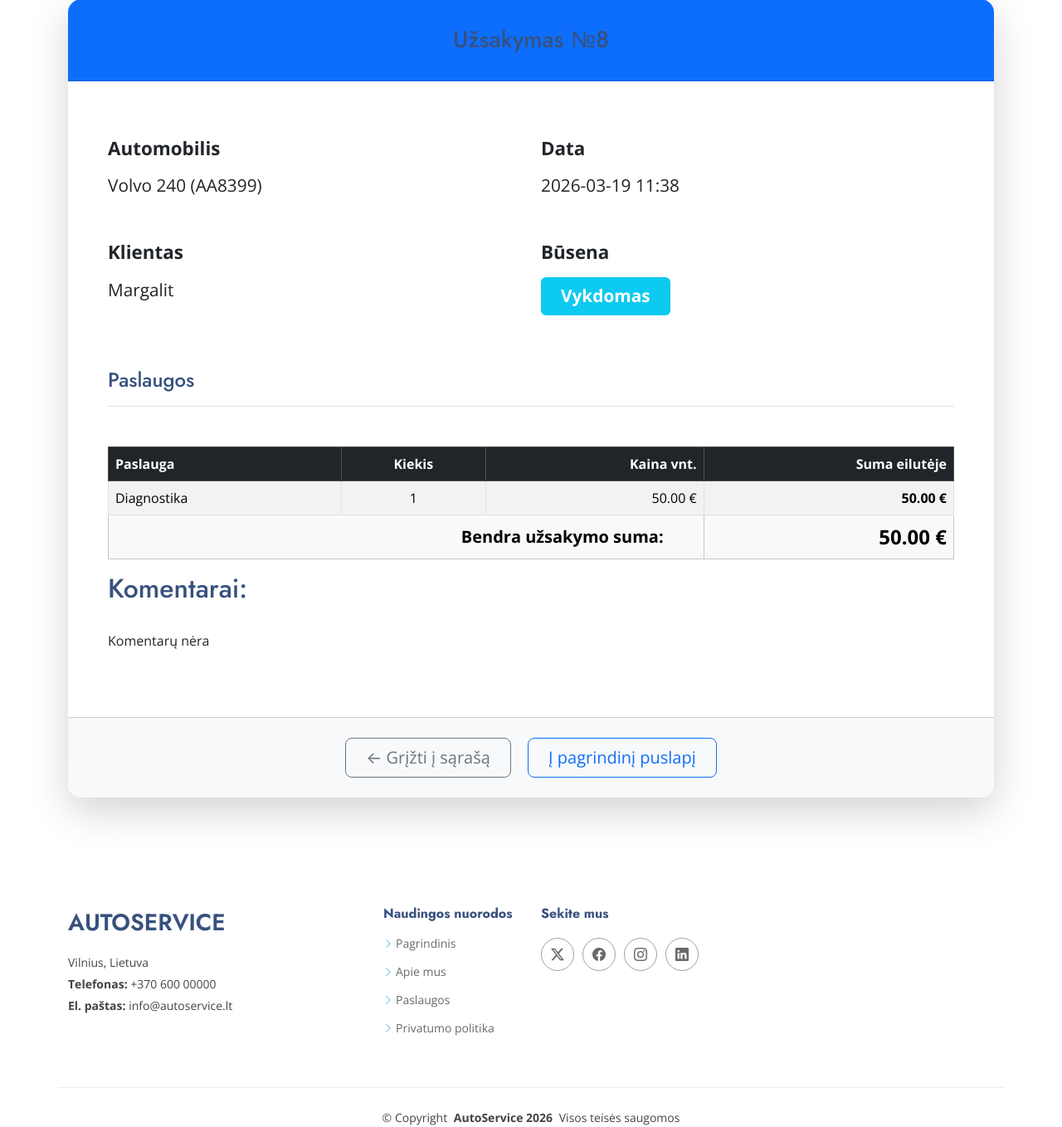
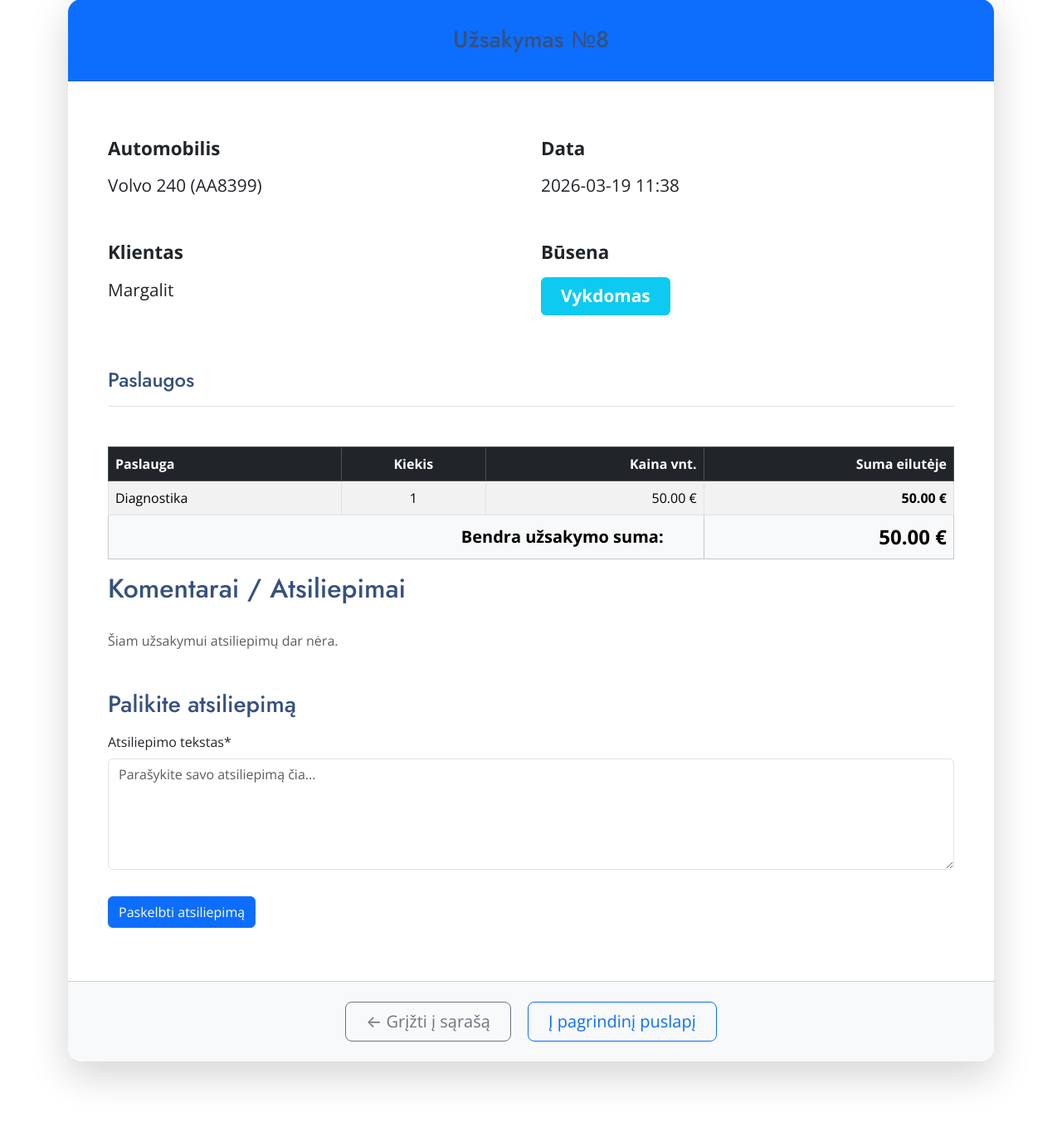
Before and after one commit to marelia-dev/django-autoservice-system, a Django app: page /autoservice/uzsakymas/8/ in a window 1280 px wide. Shown: the part 81-1439 px from the top of the page at 83% size. Run offline with Django 5.2, Linux system fonts and the light colour scheme; a user stored in the database is signed in; data comes from the database, SQL or seed files in the repository; both versions use the stored data as it was after the commit; some libraries are stand-ins or nearby versions.

Commit message:
9: galime palikti atsiliepima prie kiekvieno uzsakymo html

```diff
--- /dev/null
+++ b/mysite/autoservice/forms.py
@@ -0,0 +1,17 @@
+from .models import OrderReview
+from django import forms
+
+class OrderReviewForm(forms.ModelForm):
+    class Meta:
+        model = OrderReview
+        fields = ['content']
+        widgets = {
+            'content': forms.Textarea(attrs={
+                'rows': 5,
+                'class': 'form-control',
+                'placeholder': 'Parašykite savo atsiliepimą čia...',
+            })
+        }
+        labels = {
+            'content': 'Atsiliepimo tekstas',
+        }
--- a/mysite/autoservice/templates/autoservice/uzsakymai.html
+++ b/mysite/autoservice/templates/autoservice/uzsakymai.html
@@ -34,7 +34,7 @@
                     </span>
                 </td>
                 <td>
-                    <a href="{% url 'order' order.id %}" class="btn btn-sm btn-outline-primary">Detaliau →</a>
+                    <a href="{% url 'order' pk=order.id %}" class="btn btn-sm btn-outline-primary">Detaliau →</a>
                 </td>
             </tr>
             {% empty %}
--- a/mysite/autoservice/templates/autoservice/uzsakymas.html
+++ b/mysite/autoservice/templates/autoservice/uzsakymas.html
@@ -84,16 +84,34 @@
                 Šiam užsakymui dar nepriskirta jokių paslaugų.
             </div>
             {% endif %}
-            <h2>Komentarai:</h2>
+            <h2>Komentarai / Atsiliepimai</h2>
             <br/>
+
             {% if order.reviews.all %}
-            {% for review in order.reviews.all %}
-            <p><strong>{{ review.reviewer }}</strong>, <em>{{ review.date_created }}</em></p>
-            <p>{{ review.content }}</p>
-            <hr>
-            {% endfor %}
+                {% for review in order.reviews.all %}
+                    <div class="mb-4 p-3 border rounded">
+                        <strong>{{ review.reviewer.username }}</strong>
+                        <small class="text-muted">— {{ review.date_created|date:"Y-m-d H:i" }}</small>
+                        <p class="mt-2 mb-0">{{ review.content }}</p>
+                    </div>
+                {% endfor %}
             {% else %}
-            <p>Komentarų nėra</p>
+                <p class="text-muted">Šiam užsakymui atsiliepimų dar nėra.</p>
+            {% endif %}
+
+            {% if user.is_authenticated %}
+                <h3 class="mt-5">Palikite atsiliepimą</h3>
+
+                <form method="post" class="mt-3">
+                    {% csrf_token %}
+                    {% load crispy_forms_tags %}
+                    {{ form|crispy:"bootstrap5" }}
+                    <button type="submit" class="btn btn-primary mt-3">Paskelbti atsiliepimą</button>
+                </form>
+            {% else %}
+                <div class="alert alert-warning mt-4">
+                    Norėdami palikti atsiliepimą, <a href="{% url 'login' %}">prisijunkite</a>.
+                </div>
             {% endif %}
         </div>
 
--- a/mysite/autoservice/urls.py
+++ b/mysite/autoservice/urls.py
@@ -7,7 +7,7 @@ urlpatterns = [
     path('automobiliai/', views.automobiliai, name='automobiliai'),
     path('car/<int:car_id>/', views.car, name='car'),
     path('uzsakymai/', views.OrderListView.as_view(), name='uzsakymai'),
-    path('uzsakymas/<int:order_id>/', views.uzsakymas, name='order'),
+    path('uzsakymas/<int:pk>/', views.OrderDetailView.as_view(), name='order'),
     path('paslaugos/', views.paslaugos, name='paslaugos'),
     path('search/', views.search, name='search'),
     path('myorders/', views.MyOrderInstanceListView.as_view(), name='my_orders'),
--- a/mysite/autoservice/views.py
+++ b/mysite/autoservice/views.py
@@ -1,12 +1,13 @@
-from django.shortcuts import render, get_object_or_404
+from django.shortcuts import render, get_object_or_404, reverse
 from django.views import generic
 from django.core.paginator import Paginator
 from django.db.models import Q
 from django.contrib.auth.mixins import LoginRequiredMixin
 from django.contrib.auth.forms import UserCreationForm
+from django.views.generic.edit import FormMixin
 from django.urls import reverse_lazy
-
 from .models import Service, Order, Car
+from .forms import OrderReviewForm
 
 # ==================== INDEX ====================
 def index(request):
@@ -48,24 +49,60 @@ def uzsakymai(request):
     }
     return render(request, 'autoservice/uzsakymai.html', context=context)
 
-def uzsakymas(request, order_id):
-    order = get_object_or_404(Order, pk=order_id)
-    order = Order.objects.prefetch_related('order_lines__service').get(pk=order_id)
-    return render(request, 'autoservice/uzsakymas.html', {'order': order})
+# def uzsakymas(request, order_id):
+#     order = get_object_or_404(Order, pk=order_id)
+#     order = Order.objects.prefetch_related('order_lines__service').get(pk=order_id)
+#     return render(request, 'autoservice/uzsakymas.html', {'order': order})
 
 def paslaugos(request):
     paslaugos = Service.objects.all().order_by('name')
     return render(request, 'autoservice/paslaugos.html', {'paslaugos': paslaugos})
 
-class OrderListView(generic.ListView):
+class OrderDetailView(LoginRequiredMixin, FormMixin, generic.DetailView):
+    model = Order
+    template_name = 'autoservice/uzsakymas.html'
+    context_object_name = 'order'
+    form_class = OrderReviewForm
+
+    def get_queryset(self):
+        return Order.objects.prefetch_related('order_lines__service', 'reviews')
+
+    def get_context_data(self, **kwargs):
+        context = super().get_context_data(**kwargs)
+        context['form'] = self.get_form()
+        return context
+
+    # nurodome, kur atsidursime komentaro sėkmės atveju.
+    def get_success_url(self):
+        return reverse("order", kwargs={"pk": self.object.id})
+
+    # standartinis post metodo perrašymas, naudojant FormMixin, galite kopijuoti tiesiai į savo projektą.
+    def post(self, request, *args, **kwargs):
+        self.object = self.get_object()
+        form = self.get_form()
+        if form.is_valid():
+            return self.form_valid(form)
+        else:
+            return self.form_invalid(form)
+
+    # štai čia nurodome, kad knyga bus būtent ta, po kuria komentuojame, o vartotojas bus tas, kuris yra prisijungęs.
+    def form_valid(self, form):
+        review = form.save(commit=False)
+        review.order = self.object
+        review.reviewer = self.request.user
+        review.save()
+        return super().form_valid(form)
+
+
+class OrderListView(FormMixin, generic.ListView):
     model = Order
     template_name = 'autoservice/uzsakymai.html'
     context_object_name = 'orders'
+    form_class = OrderReviewForm
     paginate_by = 3
 
     def get_queryset(self):
         return Order.objects.select_related('car').prefetch_related('order_lines__service')
-
 
 
 # ==================== AUTOMOBILIAI ====================
```
Also changed, not shown: mysite/db.sqlite3.
